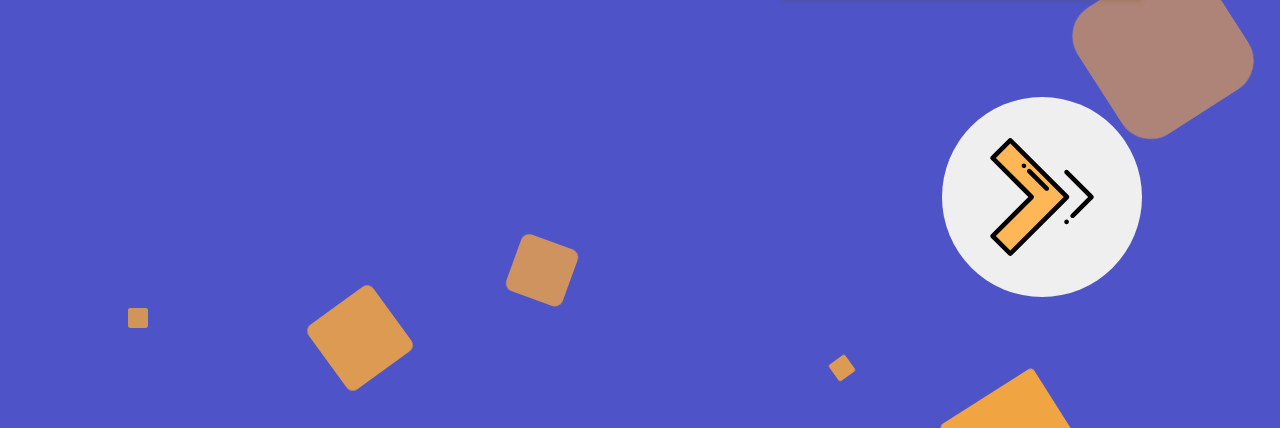
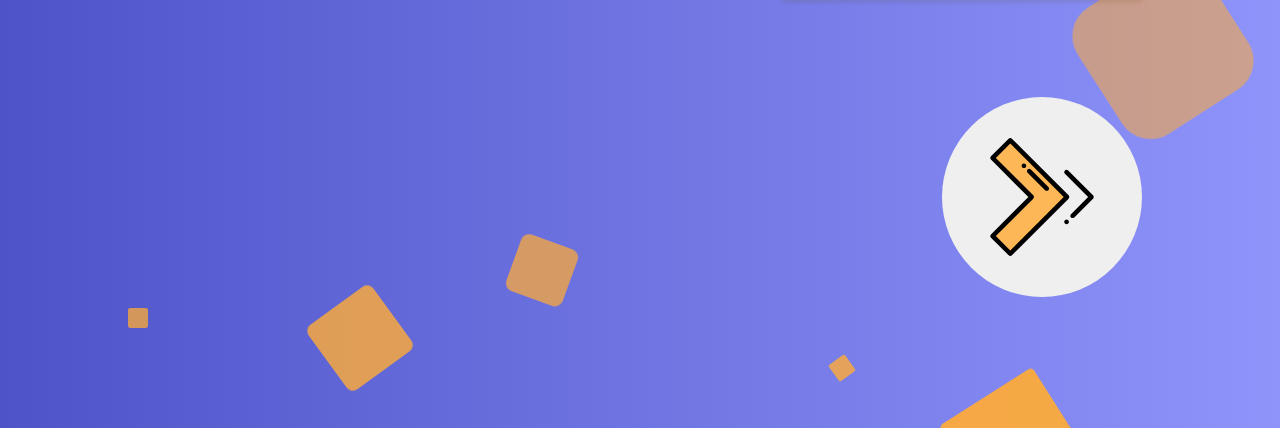
Before and after one commit to lordrip/saprendo, a website built with Parcel: page src/index.html in a window 1280 px wide. Shown: the part 372-800 px from the top of the page. Built offline with nearby package versions, Linux system fonts and the light colour scheme.

Commit message:
chore: fix SonarCloud bugs

```diff
--- a/src/assets/styles.scss
+++ b/src/assets/styles.scss
@@ -353,7 +353,8 @@ span[class*='Division'] {
 
 .bg {
   background: #4e54c8;
-  background: -webkit-linear-gradient(to left, #8f94fb, #4e54c8);
+  background: -webkit-linear-gradient(left, #8f94fb, #4e54c8);
+  background: linear-gradient(to left, #8f94fb, #4e54c8);
   height: 100vh;
 }
 
--- a/src/index.html
+++ b/src/index.html
@@ -1,6 +1,9 @@
 <!DOCTYPE html>
 <html lang="en">
 <head>
+    <meta charset="UTF-8">
+    <meta name="viewport" content="width=device-width, initial-scale=1.0">
+    <title>Saprendo - Play with math 😀</title>
     <link rel="stylesheet" href="./assets/styles.scss">
 </head>
 <body>
```
